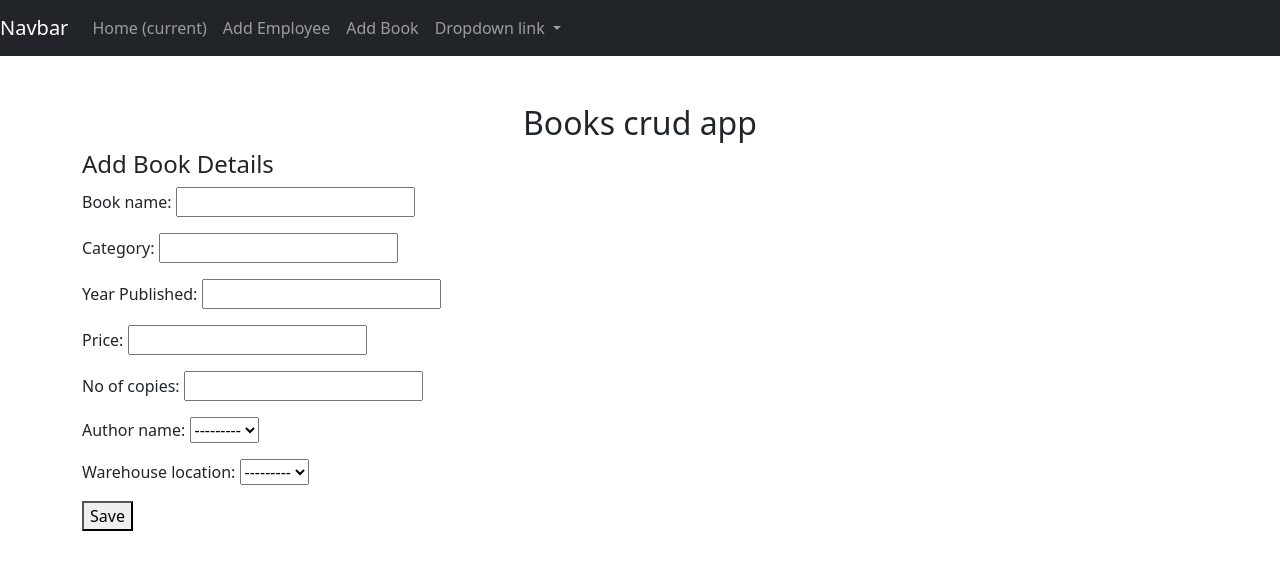
After one commit to jagdeepkaur443/smartbookshop, a Django app: page /bookform/ in a window 1280 px wide. The commit adds this page. Shown: the top 570 px of the page. Run offline with Django 3.2, Linux system fonts and the light colour scheme; data that the repository does not hold is empty; some libraries are stand-ins or nearby versions.

Commit message:
added views, forms and adding data to database through forms

```diff
--- a/book/forms.py
+++ b/book/forms.py
@@ -1,7 +1,32 @@
 from django import forms
-from .models import Employee_details
+from .models import Employee_details, Author, Book, Customer_Details, Order_details, Warehouse_main
 
 class EmployeeForm(forms.ModelForm):
     class Meta:
         model = Employee_details
         fields = ['emp_id', 'emp_name']
+
+class AuthorForm(forms.ModelForm):
+    class Meta:
+        model = Author
+        fields = ['author_name']
+
+class BookForm(forms.ModelForm):
+    class Meta:
+        model= Book
+        fields =['book_name', 'category', 'year_Published', 'price', 'no_of_copies', 'author_name', 'warehouse_location']
+
+class CustomerDetailsForm(forms.ModelForm):
+    class Meta:
+        model = Customer_Details
+        fields = ['customer_name', 'customer_address', 'customer_contact_no']
+
+class OrderDetailsForm(forms.ModelForm):
+    class Meta:
+        model = Order_details
+        fields = ['customer_name', 'book_name', 'order_quantity', ]
+
+class WarehouseMainForm(forms.ModelForm):
+    class Meta:
+        model = Warehouse_main
+        fields = ['warehouse_id', 'warehouse_location']
--- a/book/models.py
+++ b/book/models.py
@@ -17,16 +17,6 @@ class Customer_Details(models.Model):
 
     def __str__(self):
         return self.customer_name
-
-class Order_details(models.Model):
-    order_id = models.AutoField(primary_key=True)
-    order_date = models.CharField(max_length=200)
-    order_quantity = models.CharField(max_length=200)
-    customer_id=models.ForeignKey(Customer_Details, on_delete=models.CASCADE)
-    created_at = models.DateTimeField(auto_now=True)
-
-    def __str__(self):
-        return self.order_id
 
 class Warehouse_main(models.Model):
     warehouse_id = models.IntegerField(unique=True)
@@ -48,6 +38,16 @@ class Book(models.Model):
     def __str__(self):
         return self.book_name
 
+class Order_details(models.Model):
+    book_name = models.ForeignKey(Book, on_delete=models.CASCADE)
+    order_id = models.AutoField(primary_key=True)
+    order_date = models.DateTimeField(auto_now=True)
+    order_quantity = models.CharField(max_length=200)
+    customer_name=models.ForeignKey(Customer_Details, on_delete=models.CASCADE)
+
+    def __str__(self):
+        return self.order_id
+
 class Employee_details(models.Model):
     emp_id = models.IntegerField(unique=True)
     emp_name = models.CharField(max_length=200)
--- a/book/templates/book/base.html
+++ b/book/templates/book/base.html
@@ -5,10 +5,42 @@
         <meta charset="UTF-8">
         <meta http-equiv="X-UA-Compatible" content="IE=edge">
         <meta name="viewport" content="width=device-width, initial-scale=1.0">
+        <script src="{% static 'book/js/bootstrap.js' %}"></script>
         <link rel="stylesheet" href="{% static 'book/css/bootstrap.css' %}">
         <title>Book</title>
 </head>
 <body>
+
+    <nav class="navbar navbar-expand-lg navbar-dark bg-dark">
+        <a class="navbar-brand" href="/">Navbar</a>
+        <button class="navbar-toggler" type="button" data-toggle="collapse" data-target="#navbarNavDropdown" aria-controls="navbarNavDropdown" aria-expanded="false" aria-label="Toggle navigation">
+          <span class="navbar-toggler-icon"></span>
+        </button>
+        <div class="collapse navbar-collapse" id="navbarNavDropdown">
+          <ul class="navbar-nav">
+            <li class="nav-item active">
+              <a class="nav-link" href="/">Home <span class="sr-only">(current)</span></a>
+            </li>
+            <li class="nav-item">
+              <a class="nav-link" href="/employeeform">Add Employee</a>
+            </li>
+            <li class="nav-item">
+              <a class="nav-link" href="bookform">Add Book</a>
+            </li>
+            <li class="nav-item dropdown">
+              <a class="nav-link dropdown-toggle" href="#" id="navbarDropdownMenuLink" data-toggle="dropdown" aria-haspopup="true" aria-expanded="false">
+                Dropdown link
+              </a>
+              <div class="dropdown-menu" aria-labelledby="navbarDropdownMenuLink">
+                <a class="dropdown-item" href="#">Action</a>
+                <a class="dropdown-item" href="#">Another action</a>
+                <a class="dropdown-item" href="#">Something else here</a>
+              </div>
+            </li>
+          </ul>
+        </div>
+      </nav>
+
     <div class="container mt-5">
         <h2 class="text-center">Books crud app</h2>
         {% block content %}
@@ -19,6 +51,5 @@
 
     <script src="{% static 'book/js/jquery.js' %}"></script>
     <script src="{% static 'book/js/popper.js' %}"></script>
-    <script src="{% static 'book/js/bootstrap.js' %}"></script>
 </body>
 </html>
--- /dev/null
+++ b/book/templates/book/book.html
@@ -0,0 +1,12 @@
+{% extends 'book/base.html' %}
+{% block content %}
+
+<h4>Add Book Details</h4>
+<div class="col-md-6">
+    <form class="form" method="POST">
+        {% csrf_token %}
+        {{ form.as_p }}
+        <button type="submit" name="button">Save</button>
+    </form>
+</div>
+{% endblock content %}
--- a/book/templates/book/updatebook.html
+++ /dev/null
@@ -1,6 +0,0 @@
-{% extends 'book/base.html' %}
-{% block content %}
-
-<h4>Update Book</h4>
-
-{% endblock content %}
--- a/book/views.py
+++ b/book/views.py
@@ -1,17 +1,53 @@
-from django.shortcuts import render
+from django.shortcuts import redirect, render, get_object_or_404
 from django.views import generic
 from django.contrib.auth.forms import UserCreationForm
-from .forms import EmployeeForm
-from .models import Employee_details, Book
+from .forms import EmployeeForm, AuthorForm, BookForm, CustomerDetailsForm, OrderDetailsForm, WarehouseMainForm
+from .models import Employee_details, Book, Author, Customer_Details, Order_details, Warehouse_main
 
 
 # Create your views here.
 class HomeView(generic.ListView):
-    queryset = Book.objects.order_by('-created_on')
-    template_name = 'updatebook.html'
+    queryset = Book.objects.order_by('book_name')
+    template_name = 'index.html'
 
 class Employee_details_View(generic.CreateView):
     form_class = EmployeeForm
     model = Employee_details
     template_name = 'addandshow.html'
     success_url = '/'
+
+class AuthorView(generic.CreateView):
+    form_class = AuthorForm
+    model = Author
+    template_name = 'author.html'
+    success_url = '/'
+
+class BookView(generic.CreateView):
+    form_class = BookForm
+    model = Book
+    template_name = 'book.html'
+    success_url = '/'
+
+class CustomerDetailsView(generic.CreateView):
+    form_class = CustomerDetailsForm
+    model = Customer_Details
+    template_name = 'customer.html'
+    success_url = '/'
+
+class OrderDetailsView(generic.CreateView):
+    form_class = OrderDetailsForm
+    model = Order_details
+    template_name = 'order.html'
+    success_url = '/'
+
+class WarehouseMainView(generic.CreateView):
+    form_class = WarehouseMainForm
+    model = Warehouse_main
+    template_name = 'warehouse.html'
+    success_url = '/'
+
+
+# def post_remove(request, pk):
+#     post = get_object_or_404(Book, pk=pk)
+#     post.delete()
+#     return redirect('/')
--- a/smartbookshop/urls.py
+++ b/smartbookshop/urls.py
@@ -19,6 +19,11 @@ from book import views
 
 urlpatterns = [
     path('admin/', admin.site.urls),
-    path('employee/', views.Employee_details_View.as_view(), name='EmployeeDetailView'),
-    path('', views.HomeView.as_view(), name='home')
+    path('employeeform/', views.Employee_details_View.as_view(), name='EmployeeDetailForm'),
+    path('', views.HomeView.as_view(), name='home'),
+    path('authorform/', views.AuthorView.as_view(), name='authorform'),
+    path('bookform/', views.BookView.as_view(), name = 'bookform'),
+    path('customerDetailsform', views.CustomerDetailsView.as_view(), name ='customerDetailsForm'),
+    path('orderDetailsform', views.OrderDetailsView.as_view(), name ='orderDetailsForm'),
+    path('warehouseMainform', views.WarehouseMainView.as_view(), name ='WarehouseMainForm'),
 ]
```
Also changed, not shown: book/templates/book/author.html (added, +10 -0 lines), book/templates/book/customer.html (added, +10 -0 lines), book/templates/book/index.html (added, +19 -0 lines), book/templates/book/order.html (added, +10 -0 lines), book/templates/book/warehouse.html (added, +10 -0 lines). Lines whose indentation alone changed are shown as unchanged.
